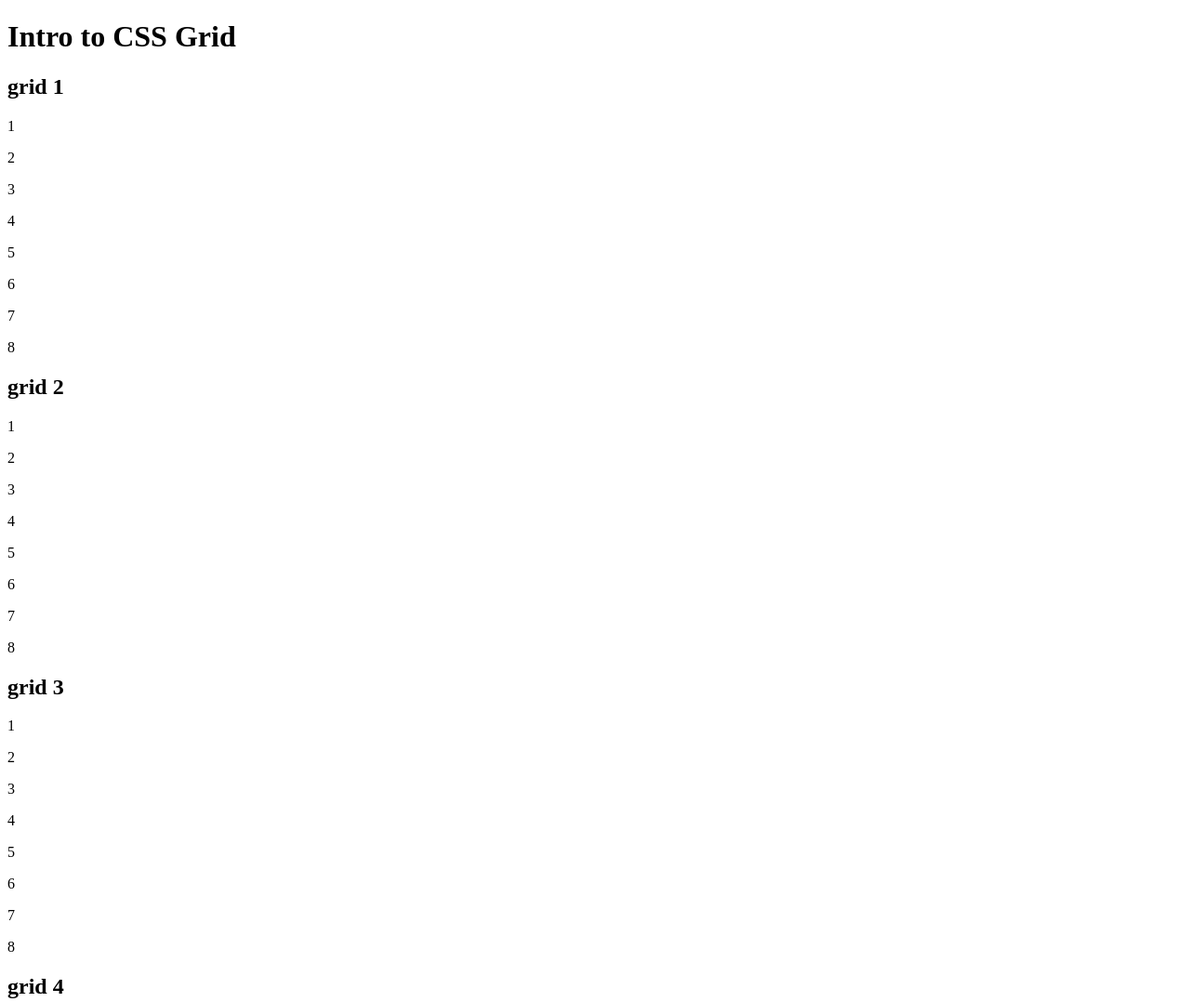
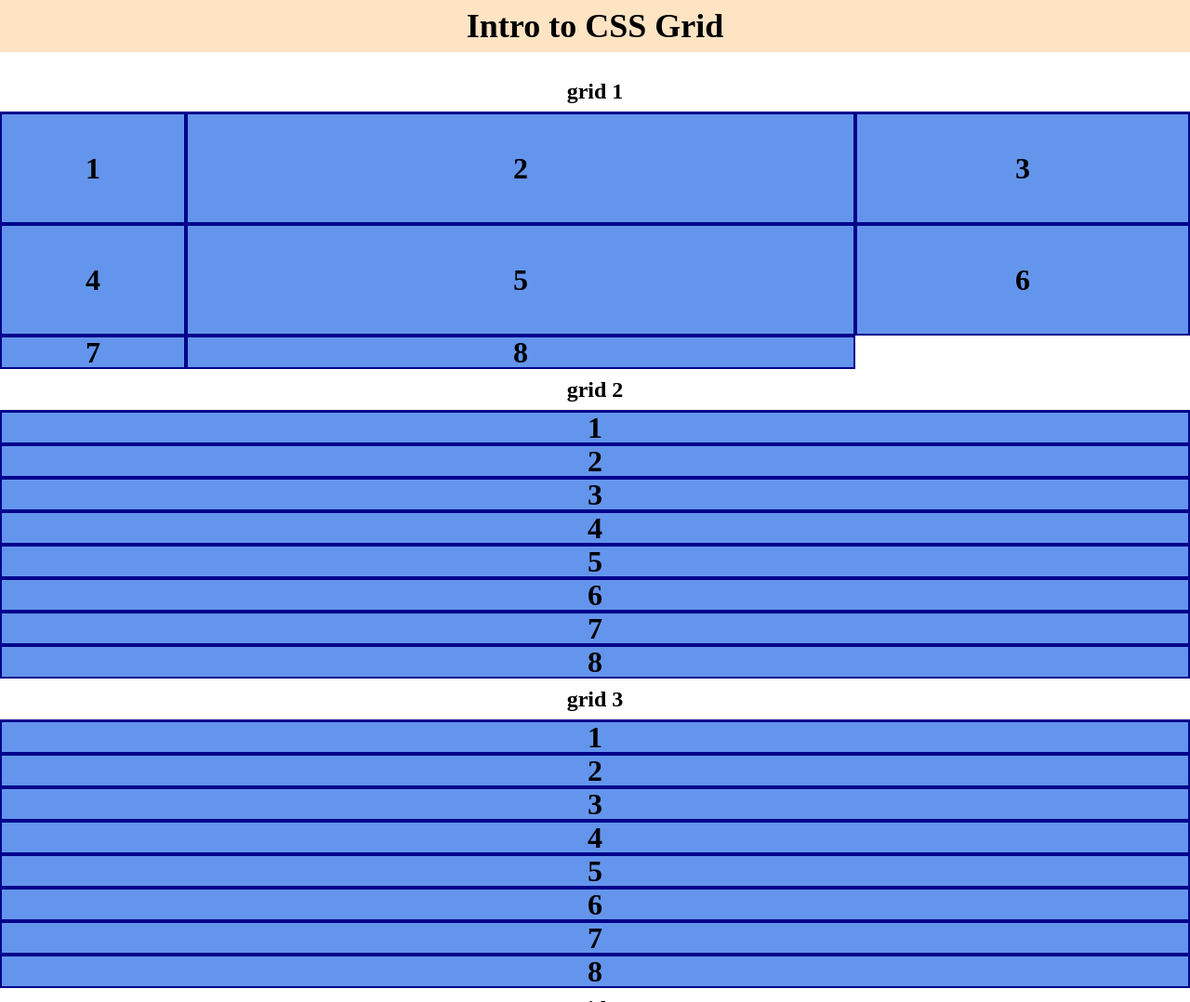
Before and after one commit to turc0228/f26-week11, a plain HTML site: page index.html in a window 1280 px wide. Shown: the top 1078 px of the page at 93% size. Drawn offline with Linux system fonts and the light colour scheme.

Commit message:
added stylesheet

```diff
--- a/index.html
+++ b/index.html
@@ -1,73 +1,143 @@
 <!DOCTYPE html>
 <html lang="en">
+
 <head>
     <meta charset="UTF-8">
     <meta name="viewport" content="width=device-width, initial-scale=1.0">
+    <!-- ai prompt to link css:
+     link css sheet to index.html -->
+    <link rel="stylesheet" href="styles/style.css">
     <title>CSS Grid</title>
 </head>
+
 <body>
     <div class="wrapper">
         <header>
             <h1>Intro to CSS Grid</h1>
         </header>
         <nav></nav>
-        <!-- ai prompt for adding sections with content:
+        <!-- ai prompt for adding sections:
          Inside the main, add four sections each with a class with a different number word (one, two, etc). Inside each section, add an h2 with the text grid 1, grid 2, etc (incrementing for each section). Under the h2, add an article with 8 divs inside. In each div add a p tag with an incrementing number inside (1-8 for each section) -->
         <main>
             <section class="one">
                 <h2>grid 1</h2>
                 <article>
-                    <div><p>1</p></div>
-                    <div><p>2</p></div>
-                    <div><p>3</p></div>
-                    <div><p>4</p></div>
-                    <div><p>5</p></div>
-                    <div><p>6</p></div>
-                    <div><p>7</p></div>
-                    <div><p>8</p></div>
+                    <div>
+                        <p>1</p>
+                    </div>
+                    <div>
+                        <p>2</p>
+                    </div>
+                    <div>
+                        <p>3</p>
+                    </div>
+                    <div>
+                        <p>4</p>
+                    </div>
+                    <div>
+                        <p>5</p>
+                    </div>
+                    <div>
+                        <p>6</p>
+                    </div>
+                    <div>
+                        <p>7</p>
+                    </div>
+                    <div>
+                        <p>8</p>
+                    </div>
                 </article>
             </section>
             <section class="two">
                 <h2>grid 2</h2>
                 <article>
-                    <div><p>1</p></div>
-                    <div><p>2</p></div>
-                    <div><p>3</p></div>
-                    <div><p>4</p></div>
-                    <div><p>5</p></div>
-                    <div><p>6</p></div>
-                    <div><p>7</p></div>
-                    <div><p>8</p></div>
+                    <div>
+                        <p>1</p>
+                    </div>
+                    <div>
+                        <p>2</p>
+                    </div>
+                    <div>
+                        <p>3</p>
+                    </div>
+                    <div>
+                        <p>4</p>
+                    </div>
+                    <div>
+                        <p>5</p>
+                    </div>
+                    <div>
+                        <p>6</p>
+                    </div>
+                    <div>
+                        <p>7</p>
+                    </div>
+                    <div>
+                        <p>8</p>
+                    </div>
                 </article>
             </section>
             <section class="three">
                 <h2>grid 3</h2>
                 <article>
-                    <div><p>1</p></div>
-                    <div><p>2</p></div>
-                    <div><p>3</p></div>
-                    <div><p>4</p></div>
-                    <div><p>5</p></div>
-                    <div><p>6</p></div>
-                    <div><p>7</p></div>
-                    <div><p>8</p></div>
+                    <div>
+                        <p>1</p>
+                    </div>
+                    <div>
+                        <p>2</p>
+                    </div>
+                    <div>
+                        <p>3</p>
+                    </div>
+                    <div>
+                        <p>4</p>
+                    </div>
+                    <div>
+                        <p>5</p>
+                    </div>
+                    <div>
+                        <p>6</p>
+                    </div>
+                    <div>
+                        <p>7</p>
+                    </div>
+                    <div>
+                        <p>8</p>
+                    </div>
                 </article>
             </section>
             <section class="four">
                 <h2>grid 4</h2>
                 <article>
-                    <div><p>1</p></div>
-                    <div><p>2</p></div>
-                    <div><p>3</p></div>
-                    <div><p>4</p></div>
-                    <div><p>5</p></div>
-                    <div><p>6</p></div>
-                    <div><p>7</p></div>
-                    <div><p>8</p></div>
+                    <div>
+                        <p>1</p>
+                    </div>
+                    <div>
+                        <p>2</p>
+                    </div>
+                    <div>
+                        <p>3</p>
+                    </div>
+                    <div>
+                        <p>4</p>
+                    </div>
+                    <div>
+                        <p>5</p>
+                    </div>
+                    <div>
+                        <p>6</p>
+                    </div>
+                    <div>
+                        <p>7</p>
+                    </div>
+                    <div>
+                        <p>8</p>
+                    </div>
                 </article>
             </section>
         </main>
         <footer></footer>
     </div>
 </body>
+
 </html>
--- /dev/null
+++ b/styles/style.css
@@ -0,0 +1,191 @@
+/* ai prompt to add meyerweb cssrest:
+In the css, add the full text of the meyerweb cssreset */
+
+/* http://meyerweb.com/eric/tools/css/reset/
+   v2.0 | 20110126
+   License: none (public domain)
+*/
+
+html,
+body,
+div,
+span,
+applet,
+object,
+iframe,
+h1,
+h2,
+h3,
+h4,
+h5,
+h6,
+p,
+blockquote,
+pre,
+a,
+abbr,
+acronym,
+address,
+big,
+cite,
+code,
+del,
+dfn,
+em,
+img,
+ins,
+kbd,
+q,
+s,
+samp,
+small,
+strike,
+strong,
+sub,
+sup,
+tt,
+var,
+b,
+u,
+i,
+center,
+dl,
+dt,
+dd,
+ol,
+ul,
+li,
+fieldset,
+form,
+label,
+legend,
+table,
+caption,
+tbody,
+tfoot,
+thead,
+tr,
+th,
+td,
+article,
+aside,
+canvas,
+details,
+embed,
+figure,
+figcaption,
+footer,
+header,
+hgroup,
+menu,
+nav,
+output,
+ruby,
+section,
+summary,
+time,
+mark,
+audio,
+video {
+    margin: 0;
+    padding: 0;
+    border: 0;
+    font-size: 100%;
+    font: inherit;
+    vertical-align: baseline;
+}
+
+/* HTML5 display-role reset for older browsers */
+article,
+aside,
+details,
+figcaption,
+figure,
+footer,
+header,
+hgroup,
+menu,
+nav,
+section {
+    display: block;
+}
+
+body {
+    line-height: 1;
+}
+
+ol,
+ul {
+    list-style: none;
+}
+
+blockquote,
+q {
+    quotes: none;
+}
+
+blockquote:before,
+blockquote:after,
+q:before,
+q:after {
+    content: '';
+    content: none;
+}
+
+table {
+    border-collapse: collapse;
+    border-spacing: 0;
+}
+
+/********************
+   DEFAULT STYLES
+********************/
+
+h1 {
+    font-size: 36px;
+    font-weight: bold;
+    text-align: center;
+    margin-bottom: 20px;
+    padding: 10px;
+    background-color: bisque;
+}
+
+h2 {
+    font-size: 24px;
+    font-weight: bold;
+    text-align: center;
+    margin: bottom;
+    padding: 10px;
+    border-bottom: 1px solid darkblue;
+}
+
+article div {
+    background-color: cornflowerblue;
+    border: 2px solid darkblue;
+    font-size: 32px;
+    font-weight: bold;
+
+    /* flexbox can be used inside the grid */
+    display: flex;
+
+    /* centers horizontally */
+    justify-content: center;
+    /* centers vertically */
+    align-items: center;
+}
+
+/*******************
+    GRID STYLES
+*******************/
+
+section.one article {
+    /* like flexbox, you have to declare a parent element to hold the grid... */
+    display: grid;
+
+    /* fr stands for fraction - it tells the column or row to take up a portion of the available space */
+    grid-template-columns: 200px 2fr 1fr;
+
+    /* the explicit grid is what you define, the implicit grid is what the browser figures out based on content that spills outside of your defined explicit grid
+    in the template below, the third row won't have an height */
+    grid-template-rows: 120px 120px;
+}
```
